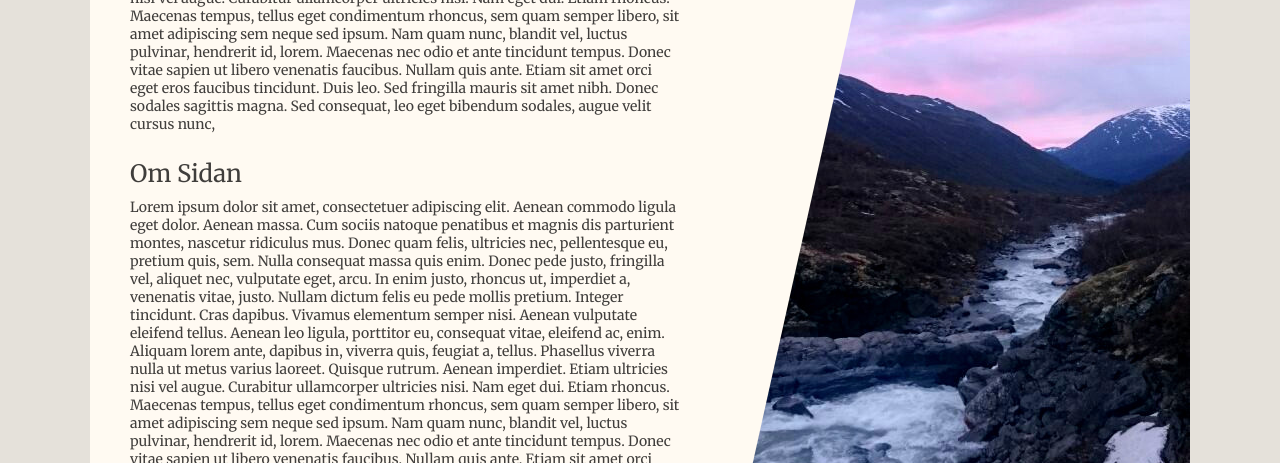
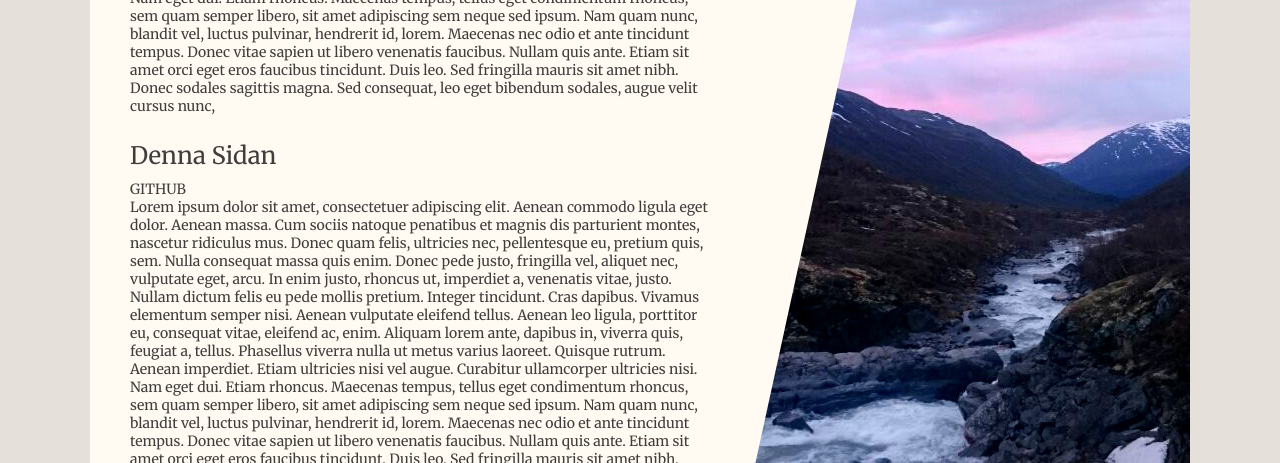
Before and after one commit to olofekelund/Portfolio, a website: page app/index.html in a window 1280 px wide. Shown: the part 337-800 px from the top of the page. Drawn offline with nearby package versions, Linux system fonts and the light colour scheme; some packages are replaced by stand-ins of ours; files that its build step writes are made by us from their sources; files whose address does not match are found by name.

Commit message:
removed unused files

```diff
--- a/app/index.html
+++ b/app/index.html
@@ -2,7 +2,7 @@
 <html>
   <head>
     <meta charset="utf-8">
-    <title></title>
+    <title>We are the Music Makers. We are the Dreamers of the Dreams.</title>
     <meta name="description" content="">
     <meta name="viewport" content="width=device-width">
     <!-- Place favicon.ico and apple-touch-icon.png in the root directory -->
--- a/app/styles/main.sass
+++ b/app/styles/main.sass
@@ -14,7 +14,7 @@ body
 
 .content
 	position: absolute
-	height: 100%
+	height: 92%
 	top: $header-height
 	width: 100%
 
@@ -67,10 +67,11 @@ body
 	font: 100% $content-font
 	margin: 40px
 	position: absolute
-	width: 50%
+	width: 53%
 	z-index: 2
 
 	h3
+		padding-left: 25
 		margin-top: 0
 
 .icons
@@ -93,14 +94,14 @@ body
 	background-color: $primary-dark
 
 .container
-	height: 100%
+	height: 80%
 	margin: auto
 	max-width: 1100px
 	position: relative
 
 .trapezoid
 	background-color: transparent
-	border-top: 900px solid $primary-color
+	border-top: 915px solid $primary-color
 	border-right: 200px solid transparent
 	border-left: 0px solid transparent
 	height: 100%
--- a/app/views/main.html
+++ b/app/views/main.html
@@ -6,8 +6,8 @@
 
 		<br>
 
-		<h3>Om Sidan</h3>
-
+		<h3>Denna Sidan</h3>
+		GITHUB
 		<p>Lorem ipsum dolor sit amet, consectetuer adipiscing elit. Aenean commodo ligula eget dolor. Aenean massa. Cum sociis natoque penatibus et magnis dis parturient montes, nascetur ridiculus mus. Donec quam felis, ultricies nec, pellentesque eu, pretium quis, sem. Nulla consequat massa quis enim. Donec pede justo, fringilla vel, aliquet nec, vulputate eget, arcu. In enim justo, rhoncus ut, imperdiet a, venenatis vitae, justo. Nullam dictum felis eu pede mollis pretium. Integer tincidunt. Cras dapibus. Vivamus elementum semper nisi. Aenean vulputate eleifend tellus. Aenean leo ligula, porttitor eu, consequat vitae, eleifend ac, enim. Aliquam lorem ante, dapibus in, viverra quis, feugiat a, tellus. Phasellus viverra nulla ut metus varius laoreet. Quisque rutrum. Aenean imperdiet. Etiam ultricies nisi vel augue. Curabitur ullamcorper ultricies nisi. Nam eget dui. Etiam rhoncus. Maecenas tempus, tellus eget condimentum rhoncus, sem quam semper libero, sit amet adipiscing sem neque sed ipsum. Nam quam nunc, blandit vel, luctus pulvinar, hendrerit id, lorem. Maecenas nec odio et ante tincidunt tempus. Donec vitae sapien ut libero venenatis faucibus. Nullam quis ante. Etiam sit amet orci eget eros faucibus tincidunt. Duis leo. Sed fringilla mauris sit amet nibh. Donec sodales sagittis magna. Sed consequat, leo eget bibendum sodales, augue velit cursus nunc,</p>
 	</div>
 
```
Also changed, not shown: app/styles/main.css, main.css (deleted), poop.css (deleted).
